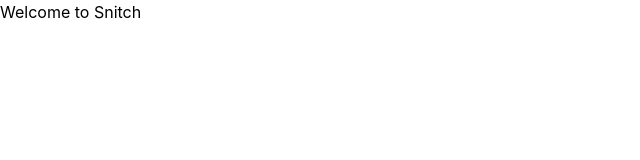
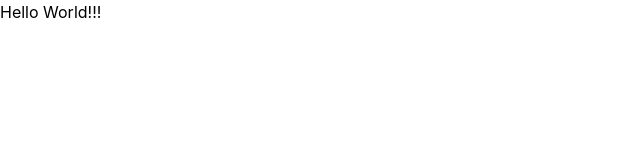
Before and after one commit to jaybuildsit/SNITCH, a React app in the folder Frontend/: page / in a window 1280 px wide. Shown: the top 160 px of the page, without its empty margins (0-640 px from the left). Built offline with nearby package versions, Linux system fonts and the light colour scheme; the HTML template or start-up script is replaced by a standard one.

Commit message:
feat: implement routing with RouterProvider and create app.routes.jsx

```diff
--- a/Frontend/src/app/App.jsx
+++ b/Frontend/src/app/App.jsx
@@ -1,7 +1,12 @@
+import './App.css'
+
+import { RouterProvider } from 'react-router'
+import { routes } from './app.routes'
+
 function App() {
   return (
     <>
-      <h1>Welcome to Snitch</h1>
+      <RouterProvider router={routes} />
     </>
   )
 }
--- a/Frontend/src/app/app.routes.js
+++ /dev/null
@@ -1 +0,0 @@
-import {Bro}
```
Also changed, not shown: Frontend/src/app/app.routes.jsx (added, +10 -0 lines).
